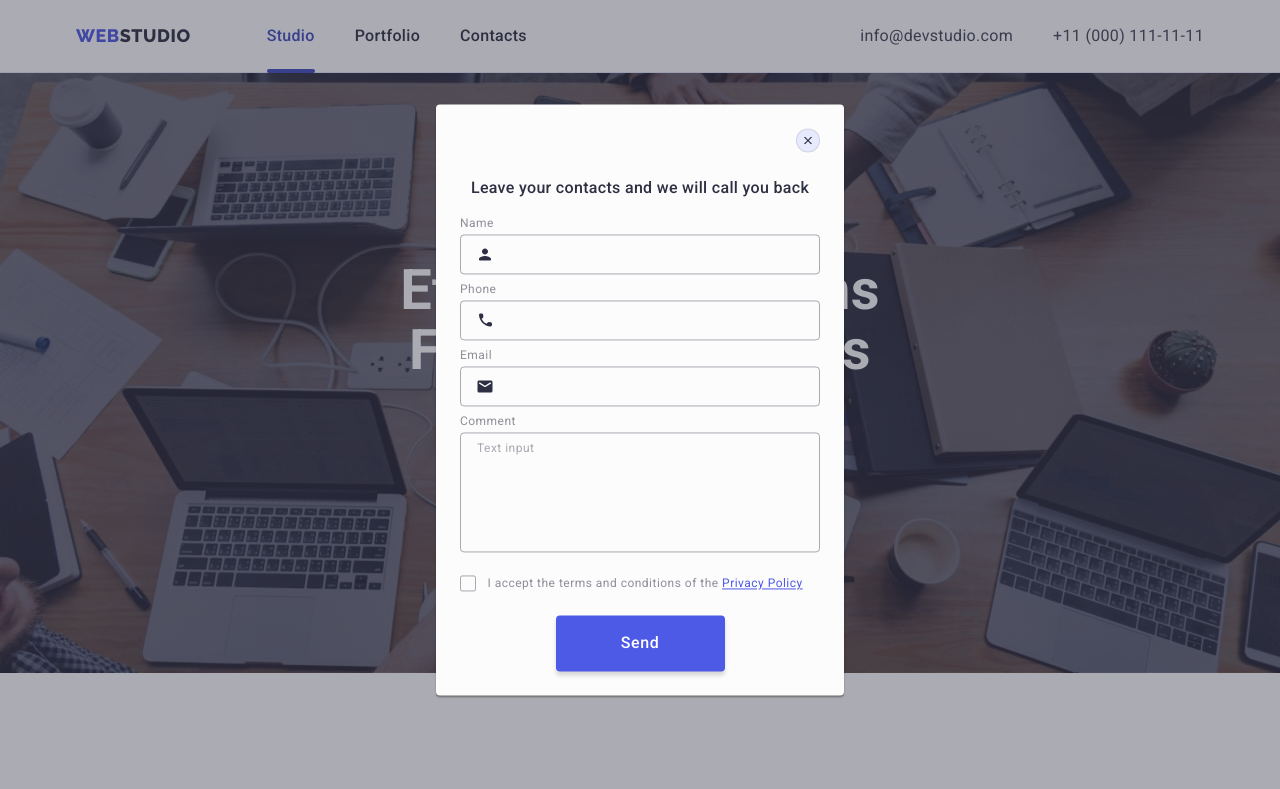
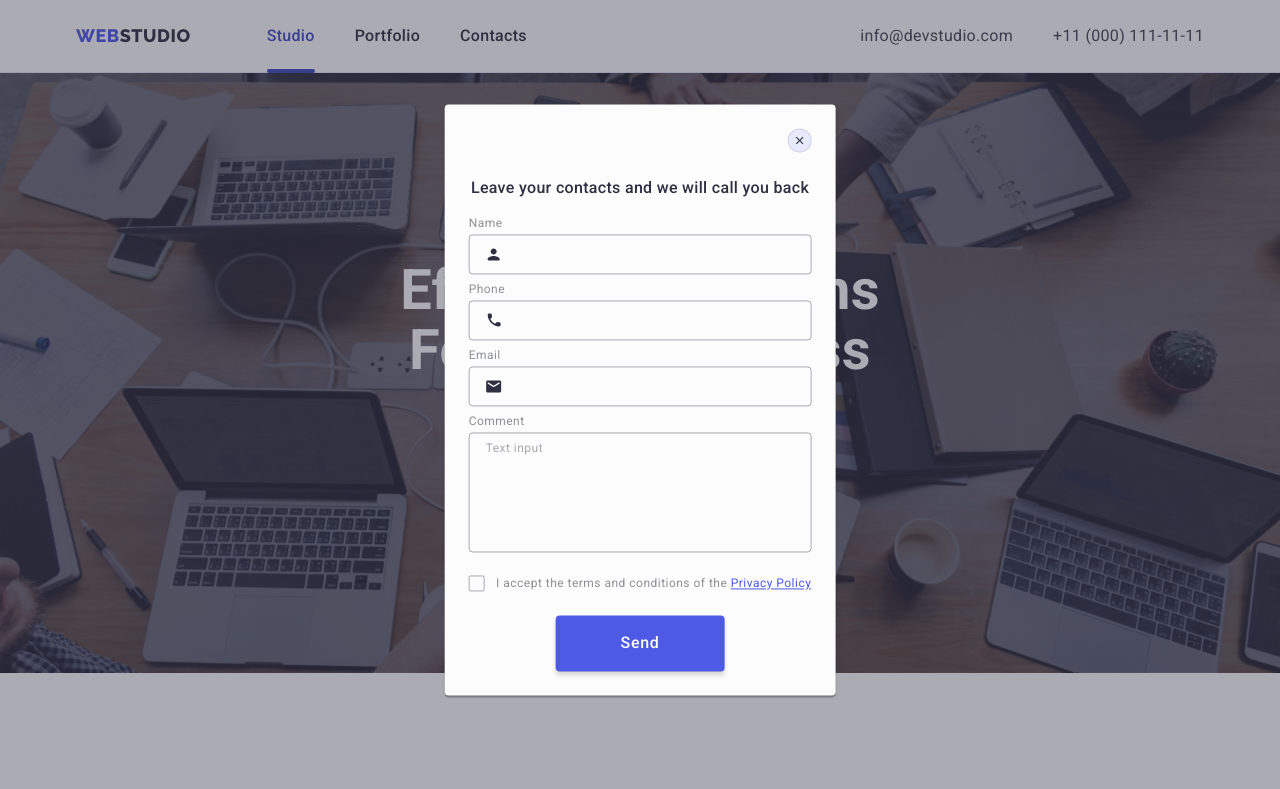
Before and after one commit to vl-brrr/goit-markup-hw-06, a plain HTML site: page index.html in a window 1280 px wide. Both pictures are taken after a click on the button "Order Service". Shown: the top 789 px of the page. Drawn offline with nearby package versions, Linux system fonts and the light colour scheme.

Commit message:
Update styles.css

```diff
--- a/css/styles.css
+++ b/css/styles.css
@@ -1042,6 +1042,7 @@ img {
   left: 50%;
   transform: translateX(-50%) translateY(-50%);
   transition: transform var(--animation);
+  min-width: 310px;
   max-width: 392px;
   min-height: 584px;
   border-radius: 4px;
@@ -1105,7 +1106,8 @@ img {
   justify-content: center;
 }
 .modal-form-header {
-  width: 360px;
+  min-width: 290px;
+  max-width: 360px;
   margin-bottom: 16px;
   font-weight: 500;
   color: var(--navy-blue);
```
